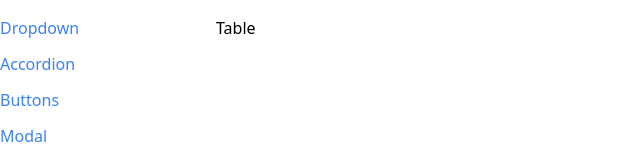
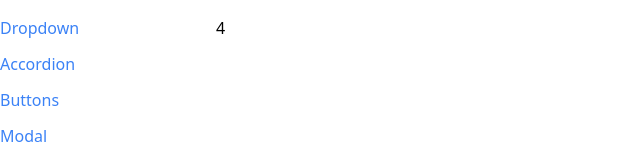
Before and after one commit to BillStephens2022/React-components-examples, a React (Create React App) app: page /table in a window 1280 px wide. Shown: the top 160 px of the page, without its empty margins (0-640 px from the left). Built offline with nearby package versions, Linux system fonts and the light colour scheme.

Commit message:
added data props to table component

```diff
--- a/src/components/Table.js
+++ b/src/components/Table.js
@@ -1,5 +1,5 @@
-function Table() {
-    return <div>Table</div>
+function Table({ data }) {
+    return <div>{data.length}</div>
 }
 
 export default Table;
```
